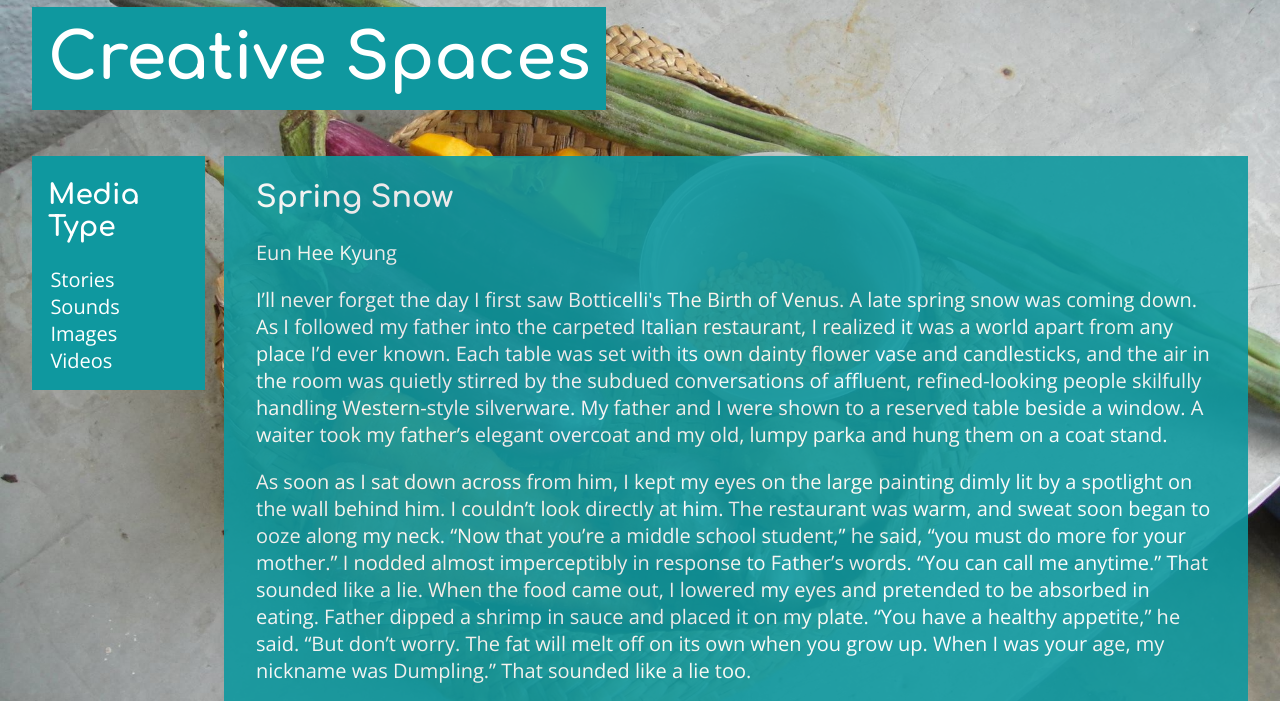
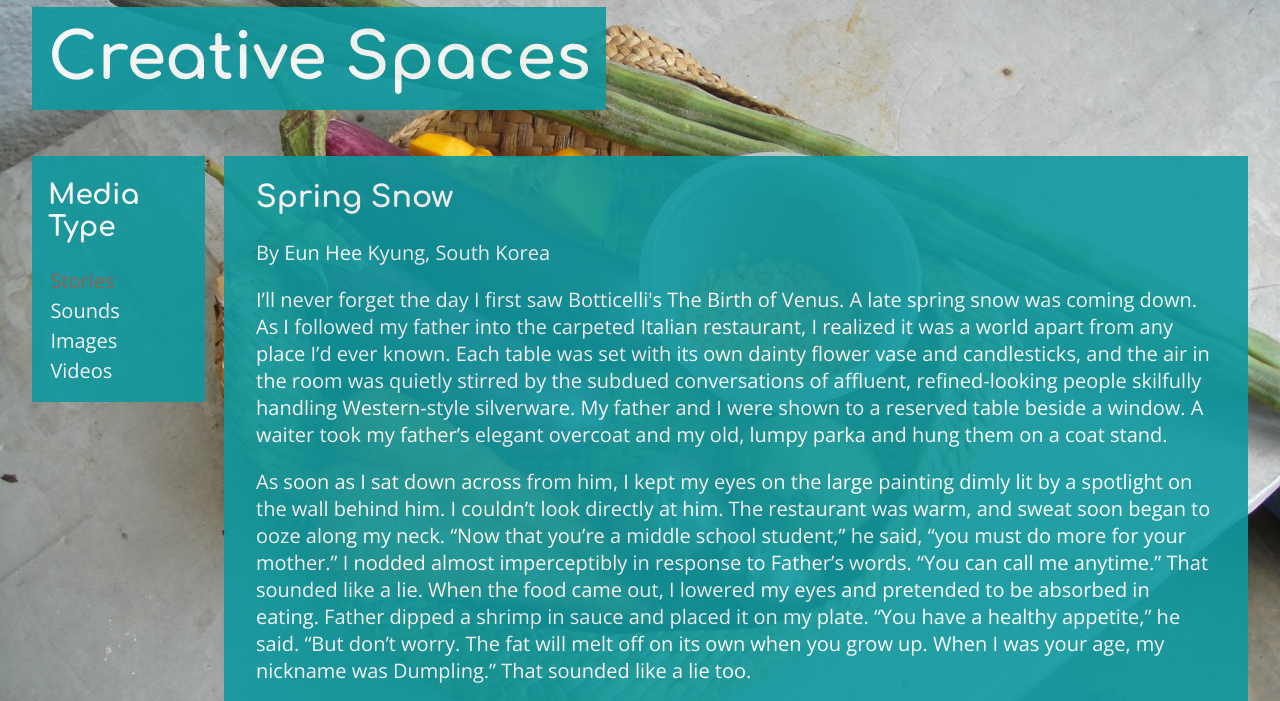
Before and after one commit to samanthaknissen/silk-routes, a website: page app/mongolia.html in a window 1280 px wide. Shown: the part 97-798 px from the top of the page. Drawn offline with nearby package versions, Linux system fonts and the light colour scheme; files that its build step writes are made by us from their sources.

Commit message:
Story Page Finished

```diff
--- a/app/mongolia.html
+++ b/app/mongolia.html
@@ -43,7 +43,7 @@
     <aside class="side-bar">
       <h2>Media Type</h2>
       <ul class="side-nav">
-        <li><a href="#">Stories</a></li>
+        <li class="active"><a href="#">Stories</a></li>
         <li><a href="#">Sounds</a></li>
         <li><a href="#">Images</a></li>
         <li><a href="#">Videos</a></li>
@@ -51,7 +51,7 @@
     </aside>
     <div class="story">
       <h2>Spring Snow</h2>
-      <p class="author">Eun Hee Kyung</p>
+      <p class="author">By Eun Hee Kyung, South Korea</p>
       <p>
         I’ll never forget the day I first saw Botticelli's The Birth of Venus. A late spring snow was coming
         down. As I followed my father into the carpeted Italian restaurant, I realized it was a world apart from
--- a/app/styles/_story.scss
+++ b/app/styles/_story.scss
@@ -7,6 +7,8 @@
 }
 .page-title {
   background-color: $blue;
+  opacity: 0.9;
+  filter: alpha(opacity=40);
   position: absolute;
   padding: 1rem;
   color: $white;
@@ -30,6 +32,8 @@
   float: left;
   width: 13.5%;
   background-color: $blue;
+  opacity: 0.9;
+  filter: alpha(opacity=40);
   margin: 12rem 2rem;
   position: absolute;
   padding: 0 1rem;
@@ -43,6 +47,7 @@
     font-size: 1.25rem;
     margin: 0;
     font-family: 'Open Sans', sans-serif;
+    line-height: 1.5em;
   }
   a:hover {
     color: $brown;
@@ -53,4 +58,10 @@
   ul {
     padding-left: 0.15em;
   }
+  .active a {
+    color: $brown;
+  }
+  .active a:hover {
+    color: $white;
+  }
 }
```
